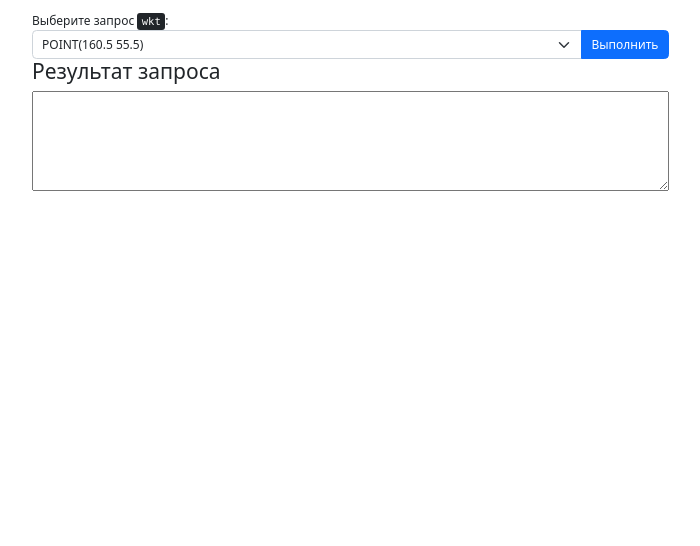
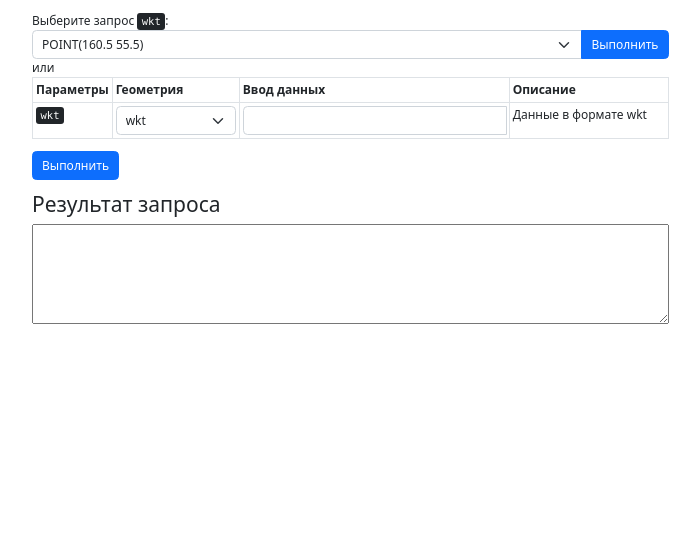
Before and after one commit to bairdob/PracticeMai2022, a Flask app: page /elevation in a window 1280 px wide. Shown: the part 254-800 px from the top of the page, without its empty margins (56-756 px from the left). Run offline with Flask 2, Linux system fonts and the light colour scheme; some libraries are stand-ins or nearby versions.

Commit message:
add custom usecase for elevation service

```diff
--- a/static/elevation.js
+++ b/static/elevation.js
@@ -16,7 +16,7 @@ var imageOverlay = L.imageOverlay(imageUrl, latLngBounds, {
     interactive: true
 }).addTo(map);
 
-L.rectangle(latLngBounds).addTo(map);
+L.rectangle(latLngBounds, {opacity: 0.5}).addTo(map);
 map.fitBounds(latLngBounds)
 
 // var2__________
@@ -38,19 +38,31 @@ map.fitBounds(latLngBounds)
 
 // map.setMaxBounds(bounds);
 
+
+function clean_map(){
+
+    if (marker) {
+        map.removeLayer(marker);
+    }
+
+    // if (polyline) {
+    //     map.removeLayer(polyline);
+    // }
+
+}
+
+
 let marker;
 map.on('click', function (event) {
-		if (marker) {
-        map.removeLayer(marker);
-     }
-     marker = L.marker(event.latlng);
-     marker.addTo(map);
-     wkt = "POINT("+event.latlng.lng.toString()+" "+event.latlng.lat.toString()+")"
-     marker.bindPopup(wkt).openPopup();
+    clean_map();
+    marker = L.marker(event.latlng);
+    marker.addTo(map);
+    wkt = "POINT("+event.latlng.lng.toString()+" "+event.latlng.lat.toString()+")"
+    marker.bindPopup(wkt).openPopup();
  })
 
 
-function calculate_elevation(){
+function calculate_elevation_select(){
     let sel = document.getElementById('select_wkt');
     let wkt = sel.options[sel.selectedIndex].text;
     let url = 'http://' + window.location.host + '/api/elevation?wkt='+ wkt;
@@ -67,6 +79,11 @@ function calculate_elevation(){
 
 }
 
+document.getElementById("select_wkt").addEventListener("change", (ev) => {
+    output_linestring.innerHTML = '';
+});
+
+
 function check_image() {
 
     var chbox;
@@ -79,3 +96,86 @@ function check_image() {
         }
 
 }
+
+
+document.getElementById("select_format").addEventListener("change", (ev) => {
+    var buttonId = document.getElementById("select_format").value;
+    var button = document.querySelector('[button="' + buttonId + '"]');
+    var buttons = document.querySelectorAll(".hiden_button").forEach(el => {
+        el.style.display = 'none';
+        clean_map();
+    });
+    button.style.display = 'block';
+    output_linestring.innerHTML = '';
+});
+
+
+function makePoint(inputId) {
+
+    let wkt;
+    map.off('click');
+    map.on('click', function(event) {
+        output_linestring.innerHTML = '';
+        clean_map();
+
+        marker = L.marker(event.latlng);
+        marker.addTo(map);
+        wkt = "POINT(" + event.latlng.lng.toString() + " " + event.latlng.lat.toString() + ")";
+        // console.log(marker, wkt)
+        document.getElementById(inputId).value = wkt;
+    });
+
+}
+
+
+function calculate_elevation_custom(){
+
+    let wkt = document.getElementById('input_wkt').value;
+    let url = 'http://' + window.location.host + '/api/elevation?wkt='+ wkt;
+
+    let xhr = new XMLHttpRequest();
+    xhr.open("GET", encodeURI(url));
+    xhr.send();
+    xhr.onreadystatechange = function() {
+        if (this.readyState == 4 && this.status == 200) {
+            $("#output_linestring").html(this.responseText);
+            // console.log(this.responseText);
+        }
+    };
+
+}
+
+
+function get_wkt(polyline){
+
+    let wkt = "LINESTRING(";
+    latlongs = polyline.getLatLngs();
+
+    latlongs.forEach((element) => {
+        wkt += element.lng + " " + element.lat + ", ";
+    })
+    wkt = wkt.slice(0, -2);
+    wkt += ')';
+
+    return wkt;
+
+}
+
+
+var polyline = new L.Polyline([]).addTo(map);
+
+function makePolyline(inputId) {
+    let wkt;
+
+    map.off('click');
+    map.on('click', function(event) {
+        clean_map();
+
+        new L.Marker(event.latlng).addTo(map);
+        polyline.addLatLng(event.latlng);
+        wkt = get_wkt(polyline);
+        document.getElementById(inputId).value = wkt;
+
+    });
+
+}
--- a/templates/elevation.html
+++ b/templates/elevation.html
@@ -17,6 +17,10 @@
             font-weight: normal;
         }
 
+        .hiden_button {
+			display: none;
+		}
+
     </style>
 
    <div class="container">
@@ -25,7 +29,7 @@
 				<div>
 					<h3>Сервис высот<h3>
 
-					<p class="text-muted">Функция возвращает WKT с данными о высоте</p>
+					<p class="text-muted">Функция возвращает формат WKT с данными о высоте</p>
 
 					<h6><b>URL: </b><span class="text-danger" style="background-color: #ffddee;">/api/elevation? wkt= <kbd>wkt</kbd></span></h6>
 					<p class="text-warning">Координаты для выбора широты и долготы ограничены синим прямоугольником, т.к. данные подготовлены на вулканы Камчатки (55-56 с.ш. и 160-161 в.д.) </p>
@@ -52,8 +56,58 @@
 					  	<option value="3">POLYGON((160.34271240234378 55.825973254619015, 160.61187744140628 55.87839235515579, 160.55145263671878 55.754940702479175, 160.72174072265628 55.804368363403064))</option>
 					</select>
 
-	                <input id="clickMe" type="button" class="btn btn-primary" value="Выполнить" onclick="calculate_elevation();" />
+	                <input id="clickMe" type="button" class="btn btn-primary" value="Выполнить" onclick="calculate_elevation_select();" />
                 </div>
+                <div>или</div>
+                <div>
+                	<table class="table table-bordered table-sm">
+                            <thead>
+                                <tr>
+                                    <th style="width: 10%">Параметры</th>
+                                    <th style="width: 20%">Геометрия</th>
+                                    <th>Ввод данных</th>
+                                    <th style="width: 25%">Описание</th>
+                                </tr>
+                            </thead>
+
+                            <tbody>
+                                <tr>
+                                    <td><kbd>wkt</kbd></td>
+                                    <td>
+                                    	<div class="input-group">
+											<select class="form-select" id="select_format">
+											 	<option selected>wkt</option>
+												<option value="point">POINT</option>
+											  	<option value="linestring">LINESTRING</option>
+											  	<option value="polygon" disabled>POLYGON</option>
+											</select>
+                						</div>
+                                    </td>
+                                    <td>
+                                        <div class="input-group">
+                                        	<input class="form-control" id="input_wkt" name="input_wkt" type="text" value="">
+                                        	</input>
+                                            <span class="input-group-btn">
+										            <div class="wkt-btn">
+														<button class="hiden_button btn btn-outline-secondary" button="point" onclick="makePoint('input_wkt');"> point<i class='fa-solid fa-location-dot' ></i></button>
+													</div>
+													<div class="wkt-btn">
+													    <button class="hiden_button btn btn-outline-secondary" button="linestring" onclick="makePolyline('input_wkt');"> line<i class='fa-solid fa-location-dot'></i></button>
+													</div>
+													<div class="wkt-btn">
+													    <button  class="hiden_button btn btn-outline-secondary" button="polygon"> poly<i class='fa-solid fa-location-dot'></i></button>
+												</div>
+                                            </span>
+                                        </div>
+                                    </td>
+                                    <td>Данные в формате wkt</td>
+                                </tr>
+
+
+                            </tbody>
+                        </table>
+                    <p><input id="clickMe" type="button" class="btn btn-primary" value="Выполнить" onclick="calculate_elevation_custom();" /></p>
+                 </div>
                 <div>
                     <h3>Результат запроса<h3>
                     <p><textarea id="output_linestring" name="output_linestring"></textarea></p>
```
